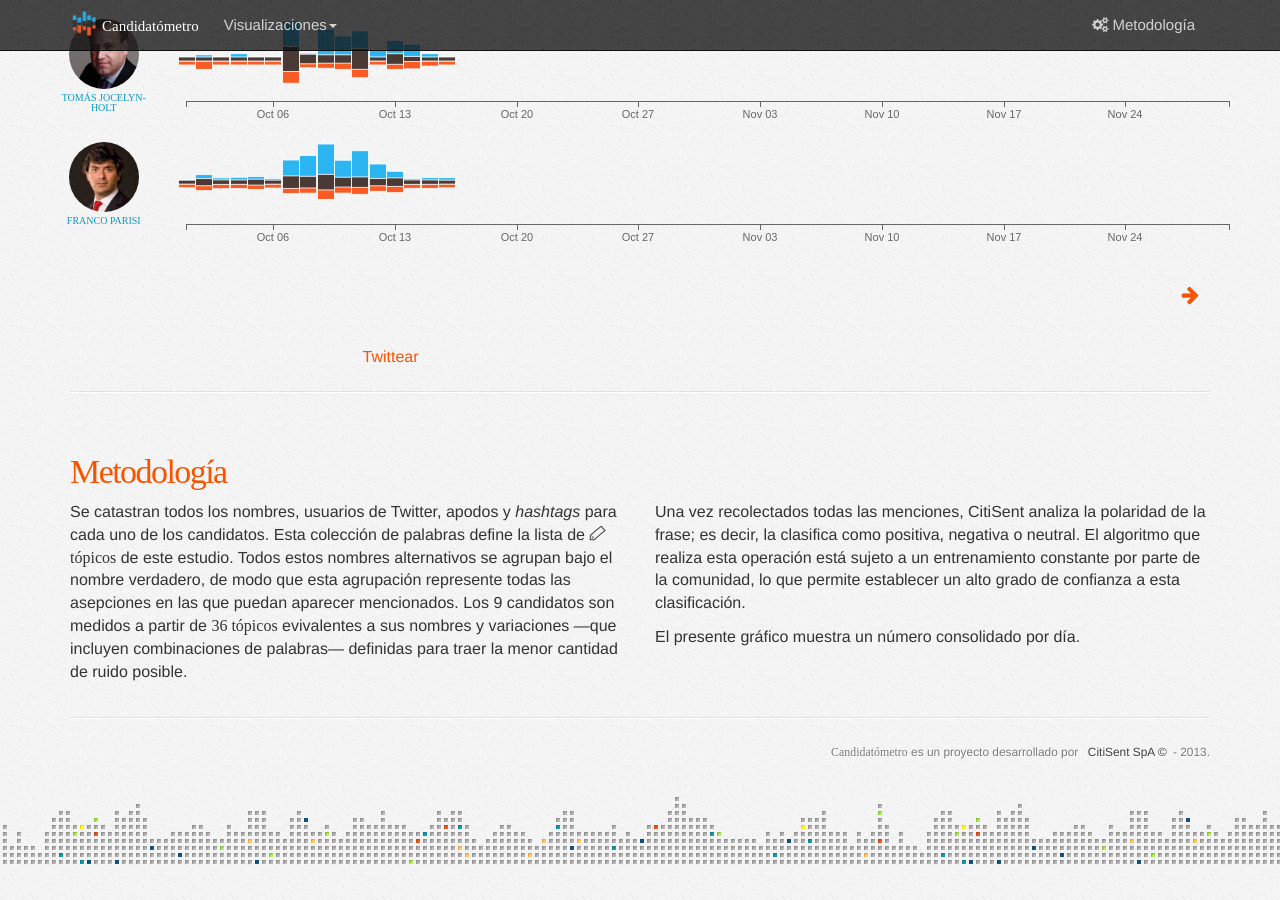
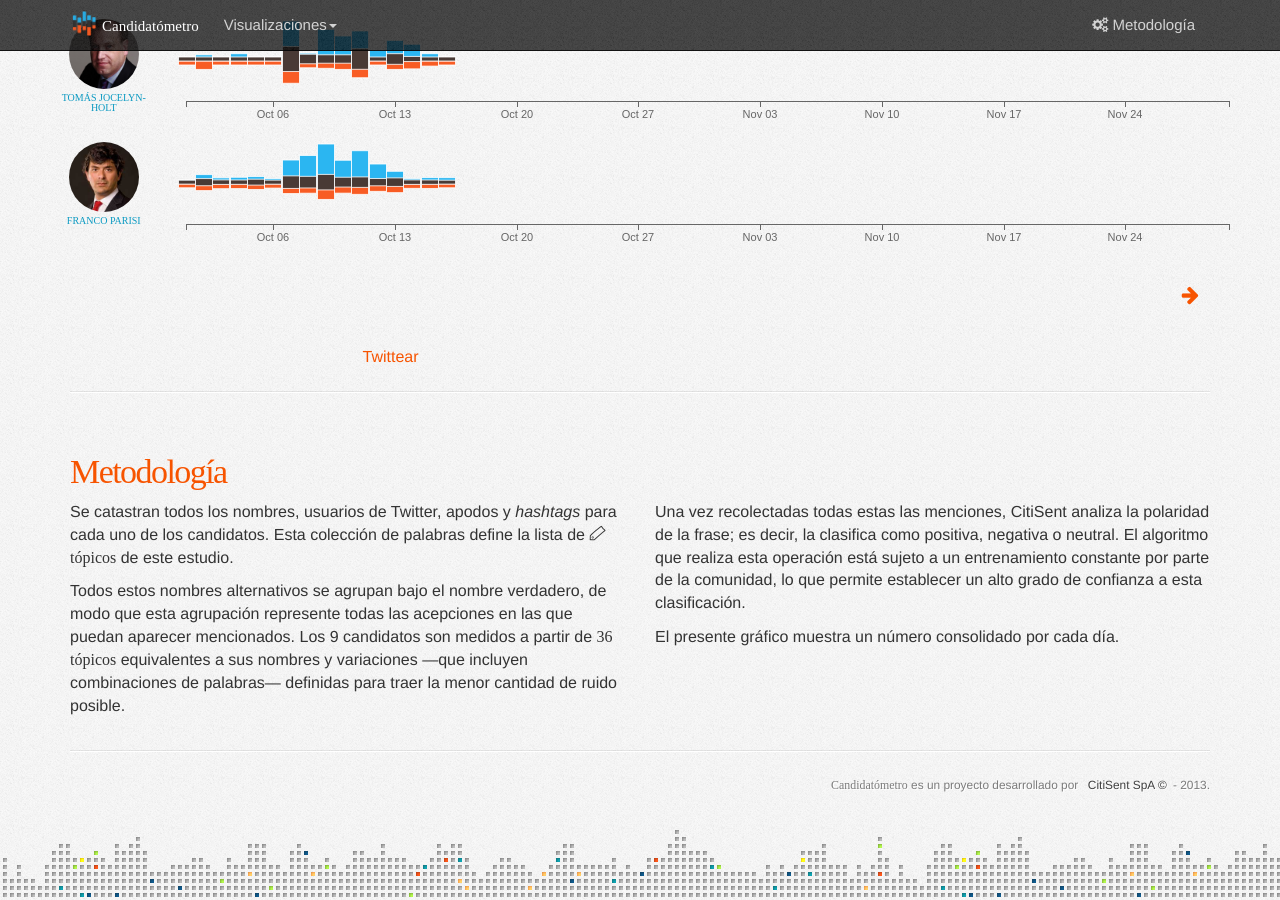
Before and after one commit to CitiSent/candidatometro, a Jekyll site: the page built from pages/percepcion-ciudadana.md, in a window 1280 px wide and 900 px high, scrolled down 1012 px. Built offline with Jekyll 4.4.1, drawn with Linux system fonts in a browser that asks for light colours; nearby versions of some CDN libraries; some web fonts are replaced; Markdown is read by kramdown in place of the engine named in the settings; comment, search, counter and statistics services are not loaded; some of the changed text lies outside the part shown.

Commit message:
ajustes en textos y títulos

```diff
--- a/_includes/metodo-percepcion.html
+++ b/_includes/metodo-percepcion.html
@@ -4,11 +4,12 @@
 <div class='row'>
 
   <div class='col-sm-6'>
-    <p>Se catastran todos los nombres, usuarios de Twitter, apodos y <em>hashtags</em> para cada uno de los candidatos. Esta colección de palabras define la lista de <i class='cs-icon-topic'></i> <strong>tópicos</strong> de este estudio. Todos estos nombres alternativos se agrupan bajo el nombre verdadero, de modo que esta agrupación represente todas las asepciones en las que puedan aparecer mencionados. Los 9 candidatos son medidos a partir de <strong>36 tópicos</strong> evivalentes a sus nombres y variaciones &mdash;que incluyen combinaciones de palabras&mdash; definidas para traer la menor cantidad de ruido posible.</p>
+    <p>Se catastran todos los nombres, usuarios de Twitter, apodos y <em>hashtags</em> para cada uno de los candidatos. Esta colección de palabras define la lista de <i class='cs-icon-topic'></i> <strong>tópicos</strong> de este estudio.</p>
+    <p>Todos estos nombres alternativos se agrupan bajo el nombre verdadero, de modo que esta agrupación represente todas las acepciones en las que puedan aparecer mencionados. Los 9 candidatos son medidos a partir de <strong>36 tópicos</strong> equivalentes a sus nombres y variaciones &mdash;que incluyen combinaciones de palabras&mdash; definidas para traer la menor cantidad de ruido posible.</p>
   </div>
 
   <div class='col-sm-6'>
-    <p>Una vez recolectados todas las menciones, CitiSent analiza la polaridad de la frase; es decir, la clasifica como positiva, negativa o neutral. El algoritmo que realiza esta operación está sujeto a un entrenamiento constante por parte de la comunidad, lo que permite establecer un alto grado de confianza a esta clasificación.</p>
-    <p>El presente gráfico muestra un número consolidado por día.</p>
+    <p>Una vez recolectadas todas estas las menciones, CitiSent analiza la polaridad de la frase; es decir, la clasifica como positiva, negativa o neutral. El algoritmo que realiza esta operación está sujeto a un entrenamiento constante por parte de la comunidad, lo que permite establecer un alto grado de confianza a esta clasificación.</p>
+    <p>El presente gráfico muestra un número consolidado por cada día.</p>
   </div>
 </div>
```
Also changed, not shown: pages/de-que-hablan.md (+1 -1 lines), pages/percepcion-ciudadana.md (+1 -1 lines).
